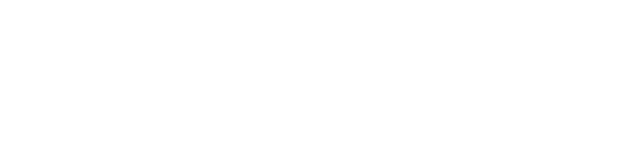
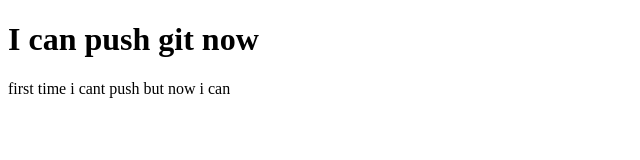
Before and after one commit to mishreat/mahbub-repo, a plain HTML site: page index.html in a window 1280 px wide. Shown: the whole page, without its empty margins (0-640 px from the left). Drawn offline with Linux system fonts and the light colour scheme.

Commit message:
baaler commit

```diff
--- a/index.html
+++ b/index.html
@@ -7,6 +7,8 @@
     <title>amr first repo</title>
 </head>
 <body>
+    <h1>I can push git now</h1>
+    <p>first time i cant push but now i can</p>
 
 </body>
 </html>
```
